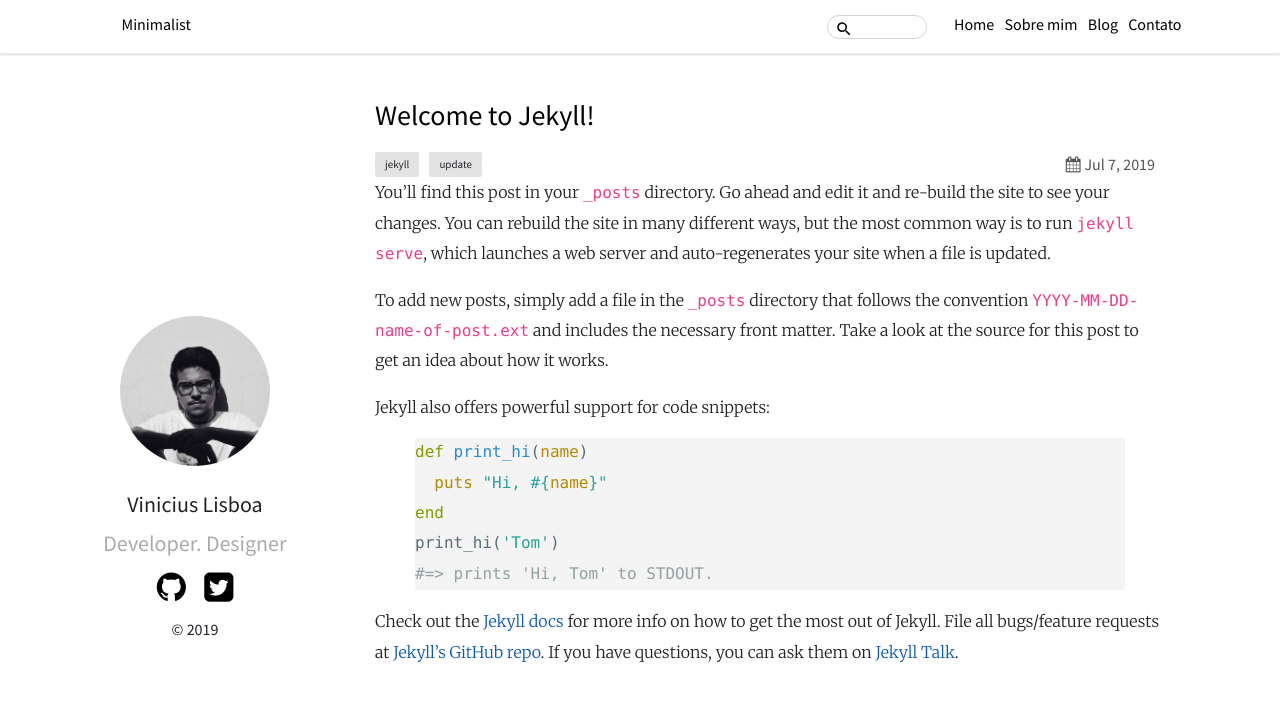
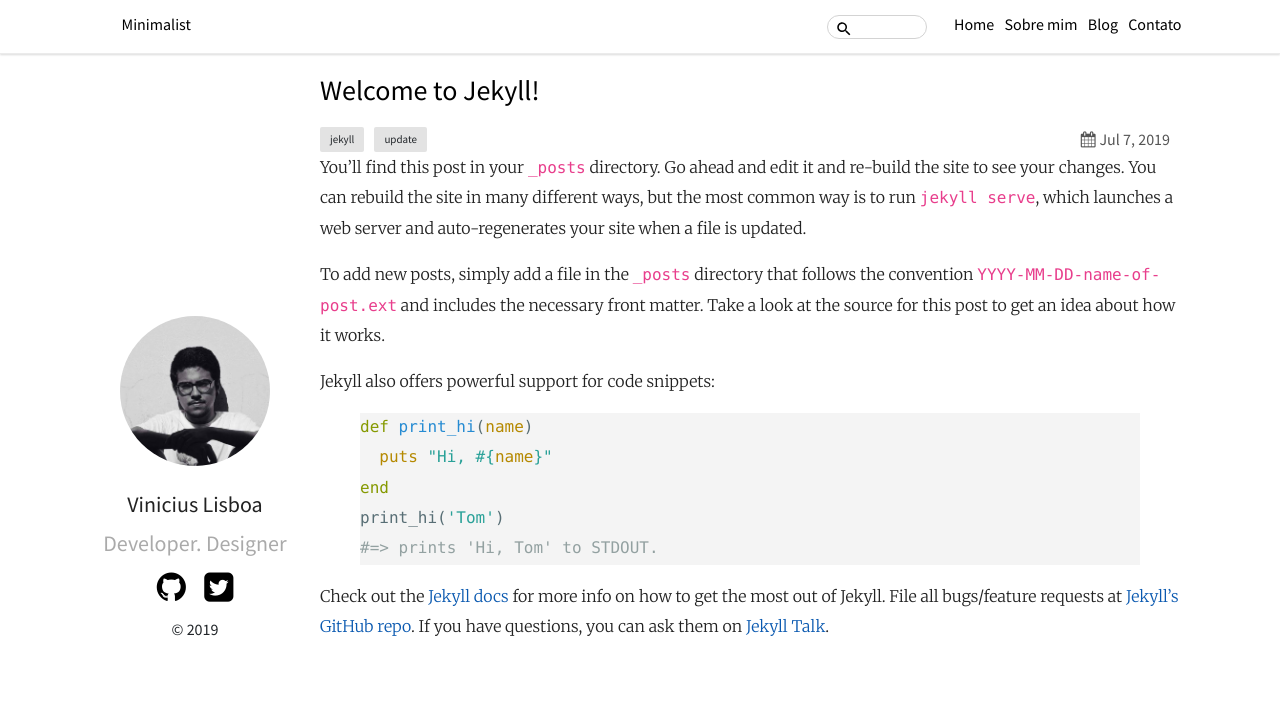
Before and after one commit to vinimartim/minicius.github.io, a Jekyll site: the page built from _posts/2019-07-07-welcome-to-jekyll copy 2.markdown, in a window 1280 px wide. Shown: the top 701 px of the page. Built offline with Jekyll 4.4.1, drawn with Linux system fonts in a browser that asks for light colours; comment, search, counter and statistics services are not loaded.

```diff
--- a/_layouts/default.html
+++ b/_layouts/default.html
@@ -28,7 +28,7 @@
 	</header>
 	<main class="container">
 		<section class="about" id="about">
-			<form class="search-form mt-1 mb-1">
+			<form class="search-form mt-1 mb-1" id="search">
 				<input class="search" type="text">
 			</form>
 
--- a/_layouts/post.html
+++ b/_layouts/post.html
@@ -3,7 +3,7 @@ layout: default
 comments: true
 ---
 {%- assign date_format = site.minima.date_format | default: "%b %-d, %Y" -%}
-<div class="post-container">
+<div class="container">
 <a class="post-link" href="{{ page.url | relative_url }}">
 	<h2 class="post-title">{{ page.title | escape }}</h2>
 </a>
```
Also changed, not shown: other parts of _layouts/default.html (+2 -1 lines).
